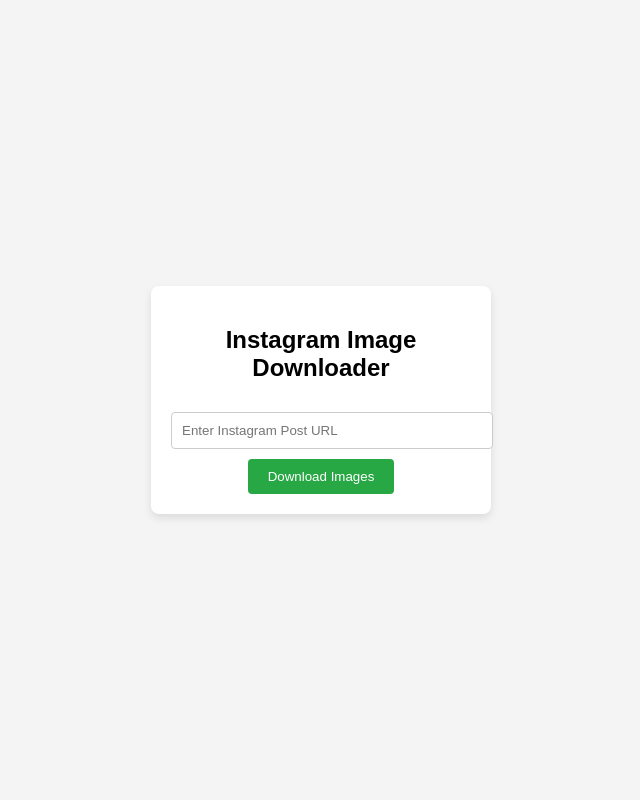
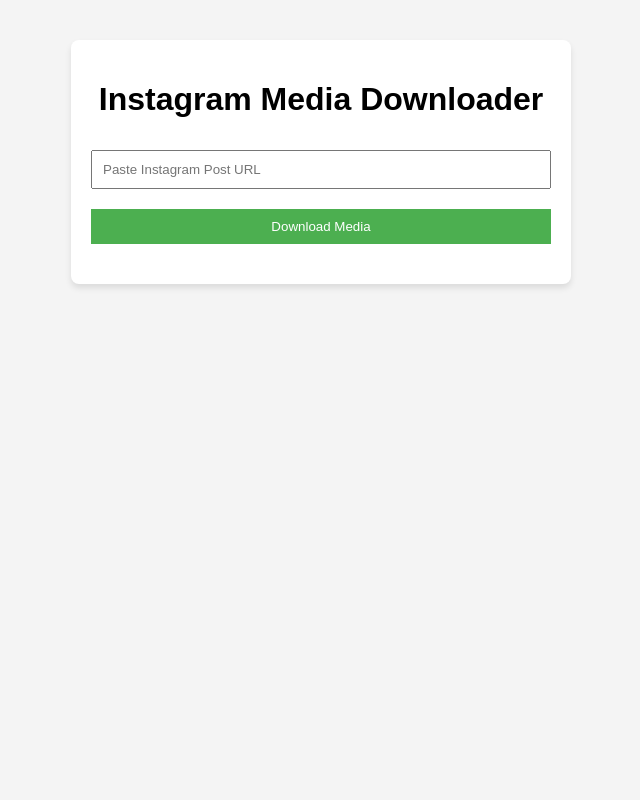
Before and after one commit to APookieDev/InstaDownloader, a Flask app: page / in a window 1280 px wide. Shown: the whole page, without its empty margins (319-959 px from the left). Run offline with Flask 3, Linux system fonts and the light colour scheme; parts of the project's set-up code (start-up, migrations or seed data) failed here and were passed over.

Commit message:
Update index.html

```diff
--- a/templates/index.html
+++ b/templates/index.html
@@ -2,65 +2,109 @@
 <html lang="en">
 <head>
     <meta charset="UTF-8">
-    <meta name="viewport" content="width=device-width, initial-scale=1.0">
-    <title>Instagram Image Downloader</title>
+    <title>Instagram Media Downloader</title>
     <style>
         body {
             font-family: Arial, sans-serif;
-            margin: 0;
-            padding: 0;
+            max-width: 500px;
+            margin: 20px auto;
+            padding: 20px;
+            text-align: center;
             background-color: #f4f4f4;
-            display: flex;
-            justify-content: center;
-            align-items: center;
-            height: 100vh;
         }
         .container {
-            background: white;
+            background-color: white;
+            border-radius: 8px;
             padding: 20px;
-            border-radius: 8px;
-            box-shadow: 0 4px 8px rgba(0, 0, 0, 0.1);
-            width: 300px;
-            text-align: center;
+            box-shadow: 0 4px 6px rgba(0,0,0,0.1);
         }
-        .container h2 {
-            margin-bottom: 20px;
-        }
-        input[type="text"] {
+        input, button {
             width: 100%;
             padding: 10px;
             margin: 10px 0;
-            border: 1px solid #ccc;
-            border-radius: 4px;
+            box-sizing: border-box;
         }
         button {
-            background-color: #28a745;
+            background-color: #4CAF50;
             color: white;
             border: none;
-            padding: 10px 20px;
             cursor: pointer;
-            border-radius: 4px;
+            transition: background-color 0.3s;
         }
         button:hover {
-            background-color: #218838;
+            background-color: #45a049;
         }
-        .error {
+        #error {
             color: red;
-            font-size: 14px;
+            margin-top: 10px;
+        }
+        #loading {
+            display: none;
+            color: #666;
+            margin-top: 10px;
         }
     </style>
 </head>
 <body>
+    <div class="container">
+        <h1>Instagram Media Downloader</h1>
+        <form id="downloadForm">
+            <input
+                type="text"
+                id="postUrl"
+                name="post_url"
+                placeholder="Paste Instagram Post URL"
+                required
+            >
+            <button type="submit">Download Media</button>
+        </form>
+        <div id="loading">Downloading... Please wait</div>
+        <div id="error"></div>
+    </div>
 
-<div class="container">
-    <h2>Instagram Image Downloader</h2>
-    <form action="/download" method="POST">
-        <input type="text" name="url" placeholder="Enter Instagram Post URL" required>
-        <br>
-        <button type="submit">Download Images</button>
-    </form>
-    <div id="error-message" class="error"></div>
-</div>
+    <script>
+        document.getElementById('downloadForm').addEventListener('submit', function(e) {
+            e.preventDefault();
+            const postUrl = document.getElementById('postUrl').value;
+            const errorDiv = document.getElementById('error');
+            const loadingDiv = document.getElementById('loading');
 
+            // Reset previous state
+            errorDiv.textContent = '';
+            loadingDiv.style.display = 'block';
+
+            const formData = new FormData();
+            formData.append('post_url', postUrl);
+
+            fetch('/download', {
+                method: 'POST',
+                body: formData
+            })
+            .then(response => {
+                loadingDiv.style.display = 'none';
+
+                if (!response.ok) {
+                    return response.text().then(text => {
+                        throw new Error(text);
+                    });
+                }
+                return response.blob();
+            })
+            .then(blob => {
+                const url = window.URL.createObjectURL(blob);
+                const a = document.createElement('a');
+                a.style.display = 'none';
+                a.href = url;
+                a.download = 'instagram_media.zip';
+                document.body.appendChild(a);
+                a.click();
+                window.URL.revokeObjectURL(url);
+            })
+            .catch(error => {
+                loadingDiv.style.display = 'none';
+                errorDiv.textContent = `Error: ${error.message}`;
+            });
+        });
+    </script>
 </body>
 </html>
```
